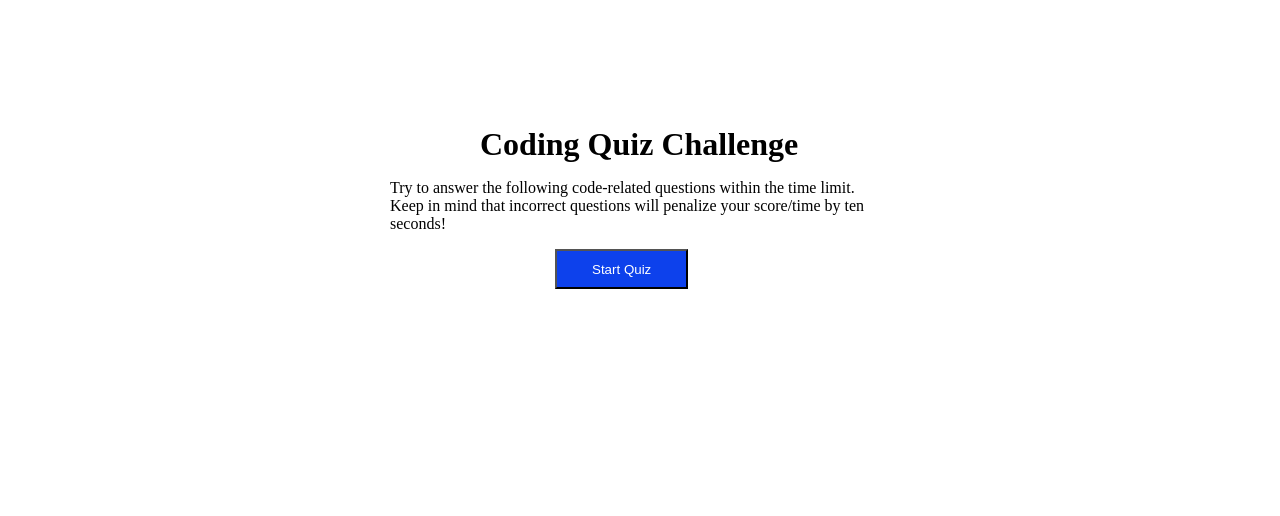
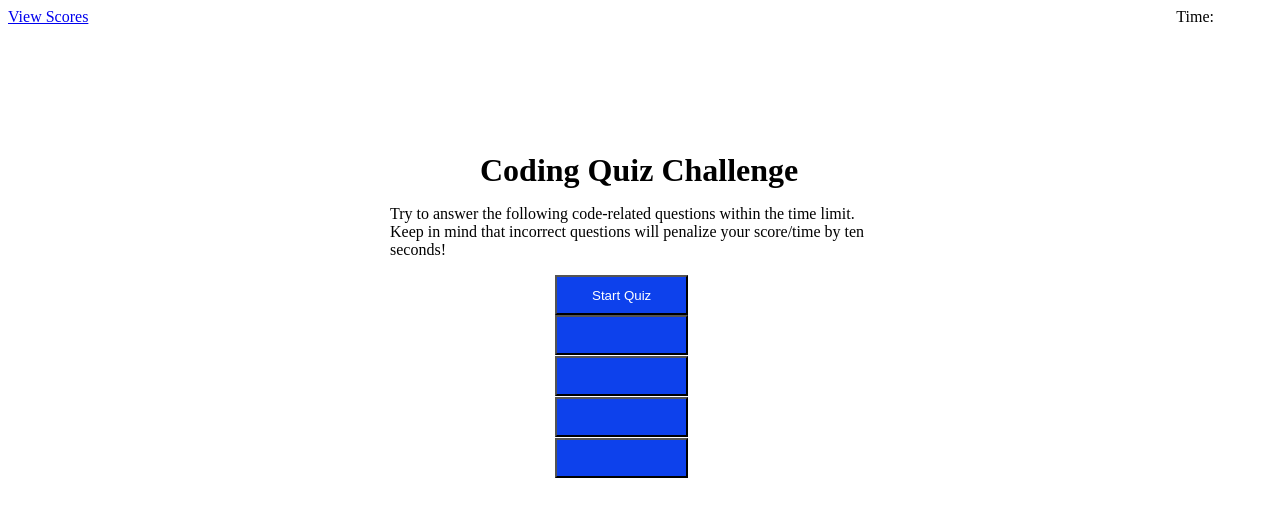
Before and after one commit to rsainzlinarez/Code-Quiz, a plain HTML site: page index.html in a window 1280 px wide. Drawn offline with Linux system fonts and the light colour scheme.

Commit message:
Added choice buttons sections

```diff
--- a/index.html
+++ b/index.html
@@ -9,11 +9,9 @@
 <body>
     <head id = "headSection">
 
-        <a id = "scoresLink"></a>
+        <a id = "scoresLink" href = "#">View Scores</a>
 
-        <section id = "timer">
-
-        </section>
+        <section id = "timer">Time:</section>
 
     </head>
 
@@ -23,8 +21,18 @@
         <p id = "instructions">Try to answer the following code-related questions within the time limit. Keep in mind that incorrect questions will penalize your score/time by ten seconds!</p>
 
         <button id = "startButton" >Start Quiz</button>
+        <section class = "answerButtons">
+            <button class = "answerButton choiceA"></button>
+            <button class = "answerButton choiceB" ></button>
+            <button class = "answerButton choiceC"></button>
+            <button class = "answerButton choiceD"></button>
+
+        </section>
+
     </main>
 
 
+
+    <script src="./script.js"></script>
 </body>
 </html>
```
